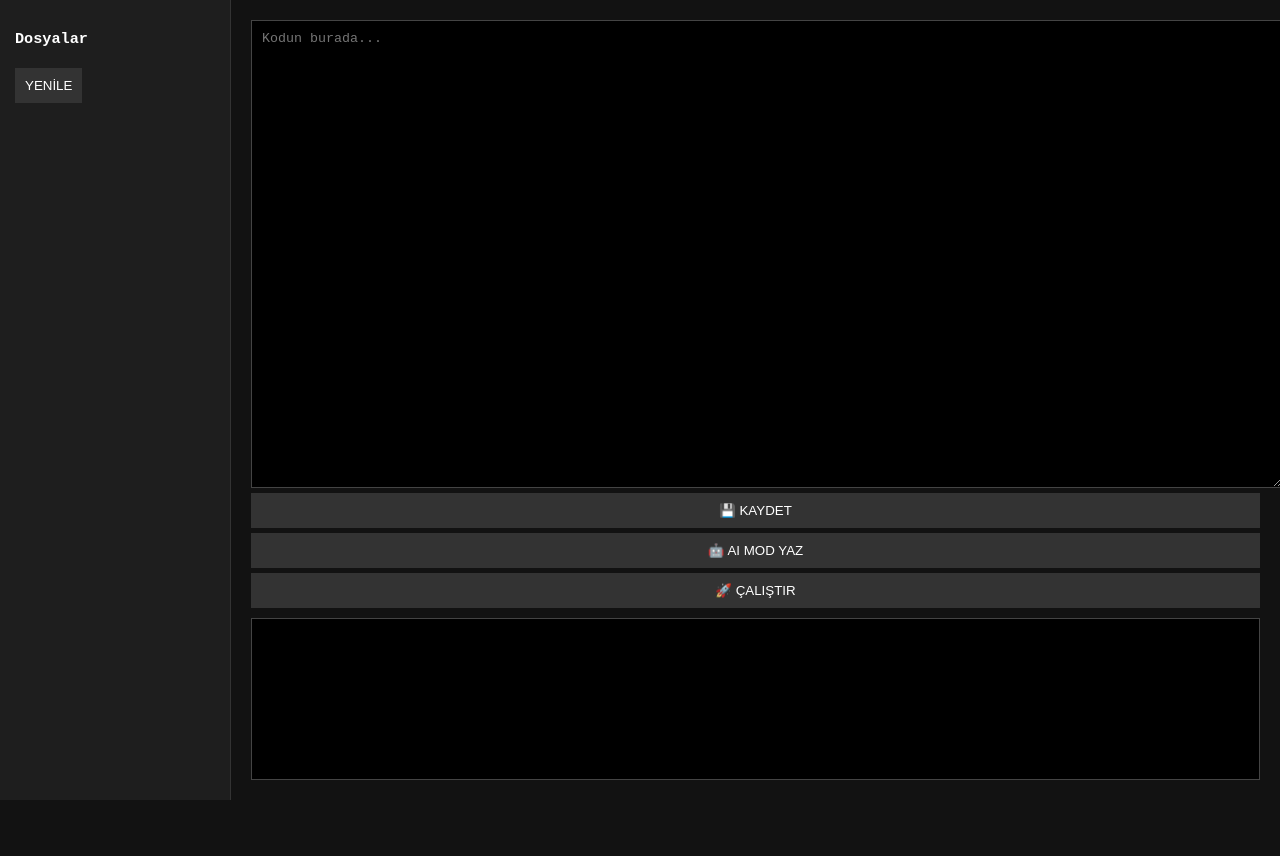
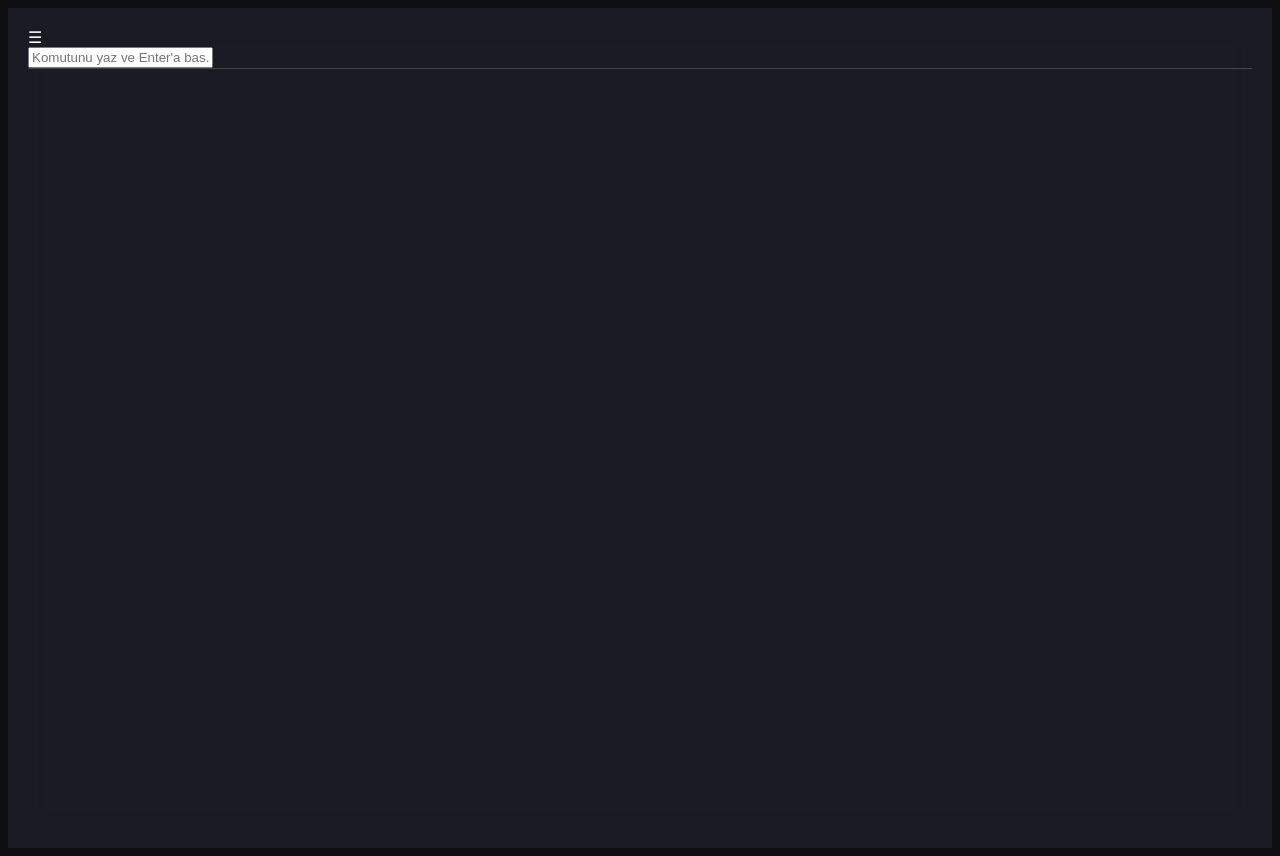
Before and after one commit to ahmetmerk779-png/bot, a website: page public/index.html in a window 1280 px wide. Before the commit the page ends 800 px from the top, so only its background shows below. Drawn offline with Linux system fonts and the light colour scheme; no server answers.

Commit message:
Update index.html

```diff
--- a/public/index.html
+++ b/public/index.html
@@ -1,58 +1,18 @@
-<!DOCTYPE html>
-<html lang="tr">
-<head>
-    <meta charset="UTF-8">
-    <title>ASMP // Cloud IDE</title>
-    <style>
-        body { background: #121212; color: #fff; font-family: monospace; display: flex; height: 100vh; margin: 0; }
-        #files { width: 200px; background: #1e1e1e; padding: 15px; border-right: 1px solid #333; }
-        #editor-area { flex: 1; padding: 20px; display: flex; flex-direction: column; }
-        textarea { width: 100%; height: 60vh; background: #000; color: #0f0; border: 1px solid #444; padding: 10px; }
-        .btn { background: #333; color: #fff; border: none; padding: 10px; cursor: pointer; margin-top: 5px; }
-        .file-item { cursor: pointer; padding: 5px; color: #aaa; }
-        .file-item:hover { color: #fff; }
-    </style>
-</head>
-<body>
-    <div id="files">
-        <h3>Dosyalar</h3>
-        <div id="list"></div>
-        <button class="btn" onclick="list()">YENİLE</button>
-    </div>
-    <div id="editor-area">
-        <textarea id="code" placeholder="Kodun burada..."></textarea>
-        <button class="btn" onclick="save()">💾 KAYDET</button>
-        <button class="btn" onclick="ai()">🤖 AI MOD YAZ</button>
-        <button class="btn" onclick="run()">🚀 ÇALIŞTIR</button>
-        <div id="term" style="background:#000; color:#fff; height:150px; overflow:auto; margin-top:10px; padding:10px; border:1px solid #444;"></div>
+<div class="modern-panel">
+    <div id="hamburger-menu">☰</div>
+    <div id="file-tree"> </div>
+
+    <div id="chat-console">
+        <input id="user-input" placeholder="Komutunu yaz ve Enter'a bas..." />
     </div>
 
-    <script>
-        async function list() {
-            const r = await fetch('/api/fs', {method:'POST', body:JSON.stringify({action:'list'}), headers:{'Content-Type':'application/json'}});
-            document.getElementById('list').innerHTML = (await r.json()).map(f => `<div class="file-item" onclick="load('${f}')">${f}</div>`).join('');
-        }
-        async function load(name) {
-            const r = await fetch('/api/fs', {method:'POST', body:JSON.stringify({action:'read', name}), headers:{'Content-Type':'application/json'}});
-            document.getElementById('code').value = await r.text();
-        }
-        async function ai() {
-            const task = prompt("Yapay zekaya ne yaptırmak istersin?");
-            const r = await fetch('/api/ai', {method:'POST', body:JSON.stringify({task}), headers:{'Content-Type':'application/json'}});
-            document.getElementById('code').value = (await r.json()).code;
-        }
-        async function save() {
-            const name = prompt("Dosya adı (örn: bot.js):");
-            const content = document.getElementById('code').value;
-            await fetch('/api/fs', {method:'POST', body:JSON.stringify({action:'write', name, content}), headers:{'Content-Type':'application/json'}});
-            list();
-        }
-        async function run() {
-            const cmd = prompt("Çalıştırma komutu (örn: node bot.js):");
-            const r = await fetch('/api/run', {method:'POST', body:JSON.stringify({cmd}), headers:{'Content-Type':'application/json'}});
-            document.getElementById('term').innerText = (await r.json()).out;
-        }
-        list();
-    </script>
-</body>
-</html>
+    <div id="shell-console">
+        <pre id="log-output"></pre>
+    </div>
+</div>
+
+<style>
+    body { background: #0f0f12; color: #fff; font-family: 'Consolas', sans-serif; }
+    .modern-panel { backdrop-filter: blur(20px); background: rgba(30, 30, 40, 0.8); height: 100vh; padding: 20px; }
+    #shell-console { border-top: 1px solid #444; height: 200px; overflow-y: scroll; color: #00ff00; }
+</style>
```
